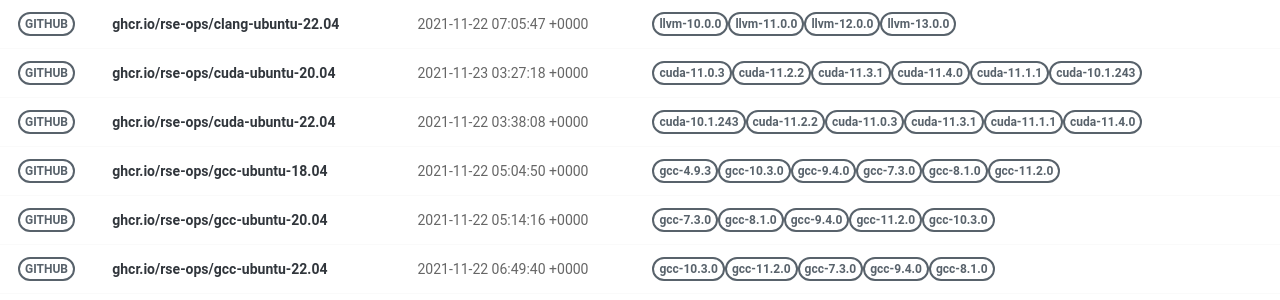
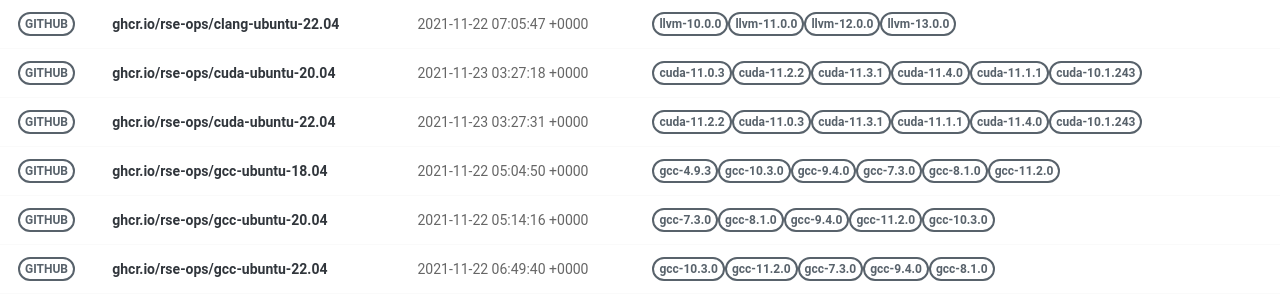
Before and after one commit to rse-ops/docker-images, a Jekyll site: the page built from pages/index.md, in a window 1280 px wide. Shown: the part 228-528 px from the top of the page. Built offline with Jekyll 4.4.1, drawn with Linux system fonts in a browser that asks for light colours; nearby versions of some CDN libraries.

Commit message:
Automated push to update library 2021-11-23

```diff
--- a/_library/ghcr.io-rse-ops-cuda-ubuntu-22.04.md
+++ b/_library/ghcr.io-rse-ops-cuda-ubuntu-22.04.md
@@ -1,14 +1,11 @@
 ---
 layout: container
 name: ghcr.io/rse-ops/cuda-ubuntu-22.04
-updated_at: 2021-11-22 03:38:08.701840
+updated_at: 2021-11-23 03:27:31.236230
 
 
 container_url: https://github.com/orgs/rse-ops/packages/container/package/cuda-ubuntu-22.04
 versions:
- - tag: cuda-10.1.243
-   dockerfile: https://github.com/rse-ops/docker-images/blob/main/ubuntu/cuda/Dockerfile
-   manifest: https://crane.ggcr.dev/manifest/ghcr.io/rse-ops/cuda-ubuntu-22.04:cuda-10.1.243
  - tag: cuda-11.2.2
    dockerfile: https://github.com/rse-ops/docker-images/blob/main/ubuntu/cuda/Dockerfile
    manifest: https://crane.ggcr.dev/manifest/ghcr.io/rse-ops/cuda-ubuntu-22.04:cuda-11.2.2
```
Also changed, not shown: other parts of _library/ghcr.io-rse-ops-cuda-ubuntu-22.04.md (+3 -0 lines).
